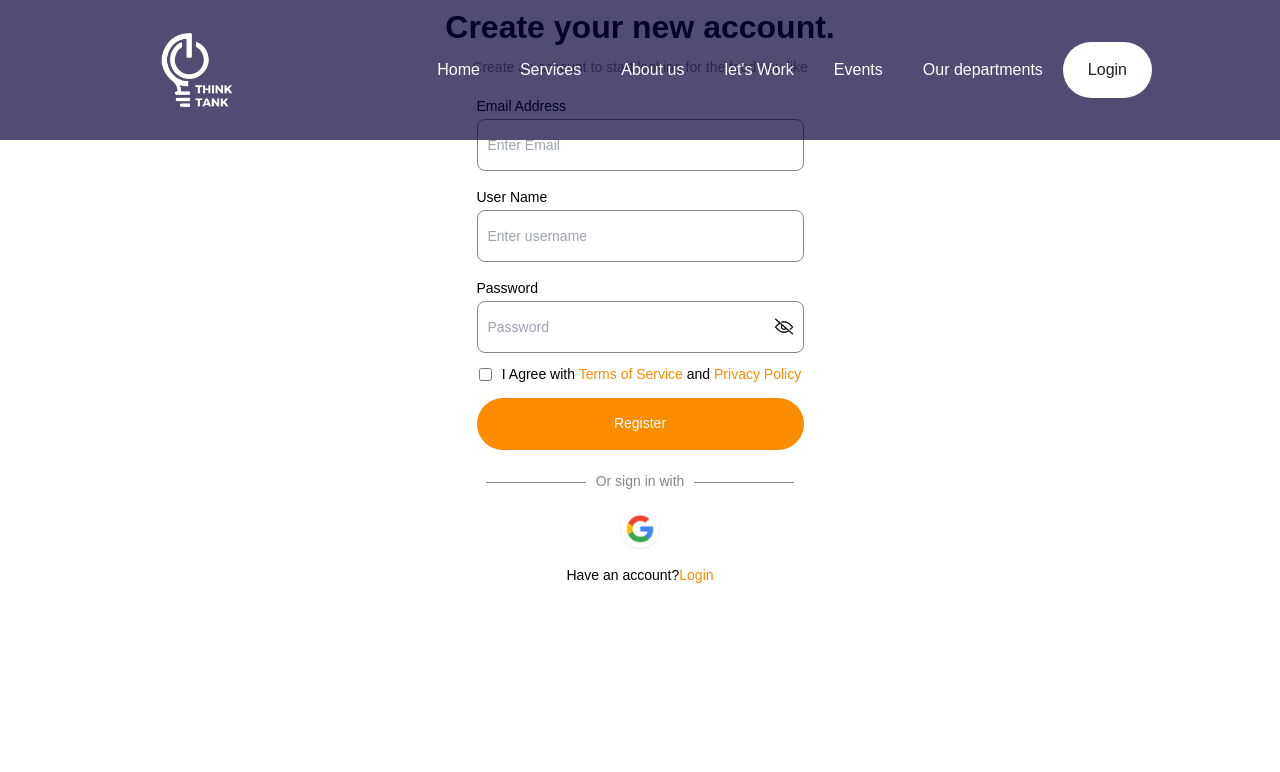
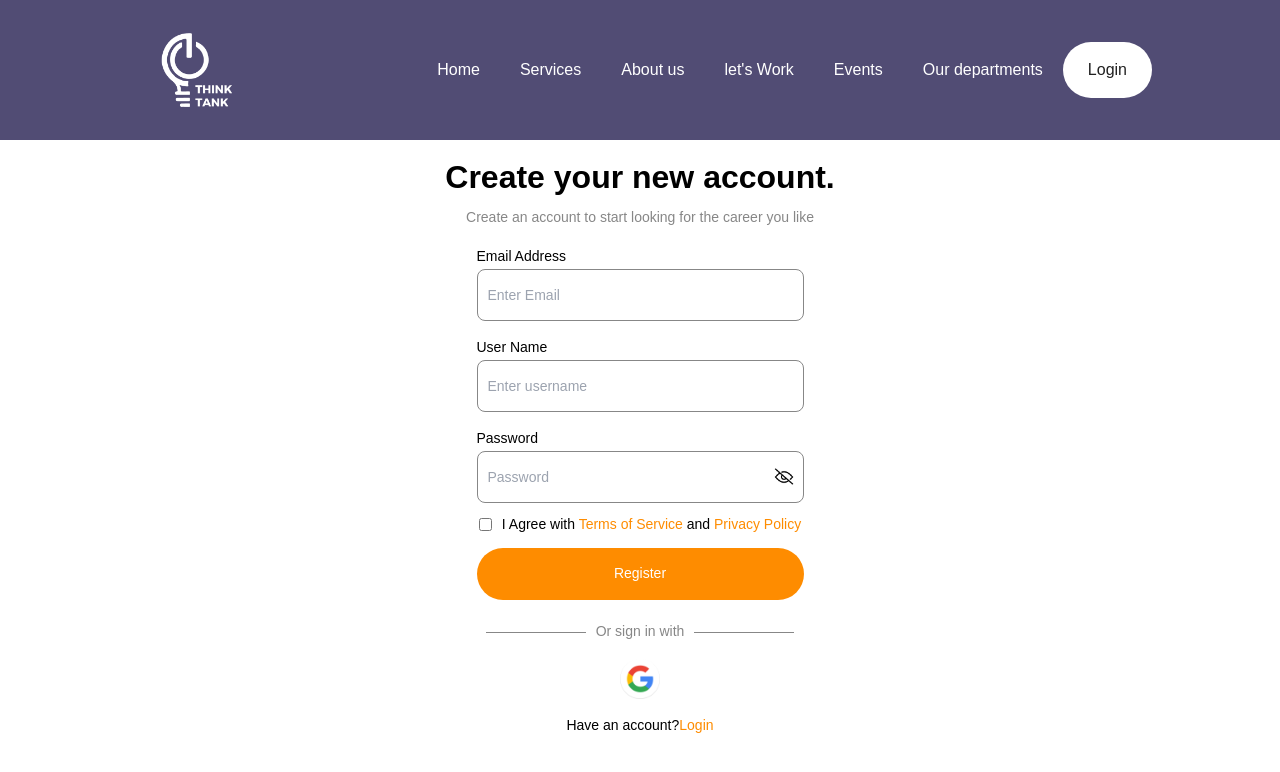
Before and after one commit to TamishBajaj/ThinkTank, a React (Create React App) app in the folder frontend/: page /signup in a window 1280 px wide. Shown: the top 772 px of the page. Built offline with nearby package versions, Linux system fonts and the light colour scheme.

Commit message:
Design changes for signup

```diff
--- a/frontend/package.json
+++ b/frontend/package.json
@@ -21,7 +21,7 @@
     "react-multi-carousel": "^2.8.5",
     "react-responsive-carousel": "^3.2.23",
     "react-router-dom": "^6.22.3",
-    "react-scripts": "5.0.1",
+    "react-scripts": "^5.0.1",
     "react-scroll": "^1.9.0",
     "react-slick": "^0.30.2",
     "react-tilt": "^1.0.2",
--- a/frontend/src/components/login/Login.css
+++ b/frontend/src/components/login/Login.css
@@ -100,7 +100,9 @@
 
 }
 
-
+.register-link:hover{
+    cursor: pointer;
+}
 
 
 
--- a/frontend/src/components/signup/Register.css
+++ b/frontend/src/components/signup/Register.css
@@ -4,6 +4,8 @@
     width: 100%;
     height: 100vh;
     align-items: center;
+
+    margin-top: 150px;
 
 }
 
@@ -126,6 +128,10 @@
     color: #FE8C00;
 }
 
+.register_link:hover{
+    cursor: pointer;
+}
+
 
 .eye_special {
 
--- a/frontend/src/components/signup/Signup.jsx
+++ b/frontend/src/components/signup/Signup.jsx
@@ -123,7 +123,7 @@ const toLogin = () => {
 
         <div className='login_head'>
          <h1>Create your new account.</h1>
-         <h3>Create an account to start looking for the food you like </h3>
+         <h3>Create an account to start looking for the career you like </h3>
 
         </div>
 
```
Also changed, not shown: 1 other file (tests, documents, lock files or other folders).
